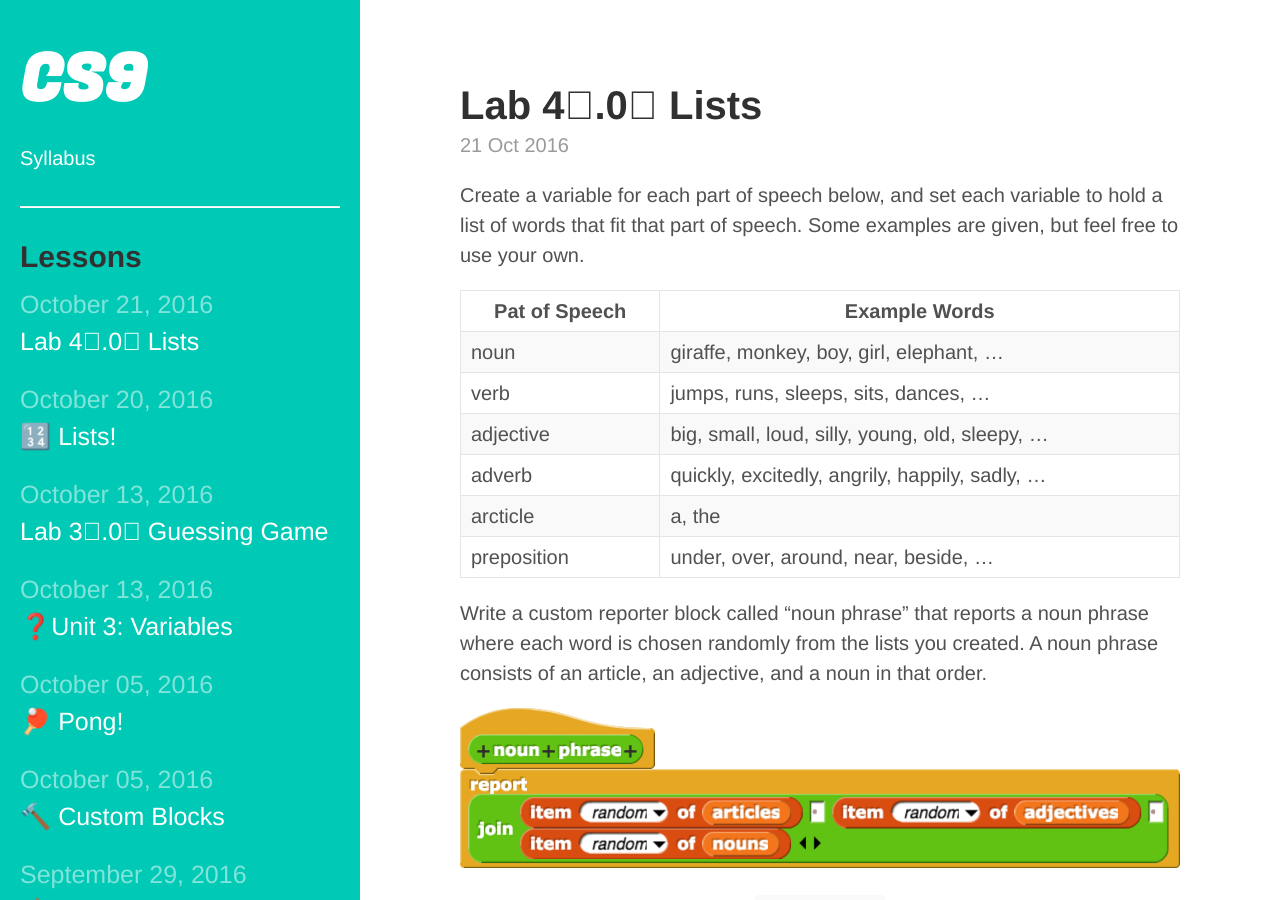
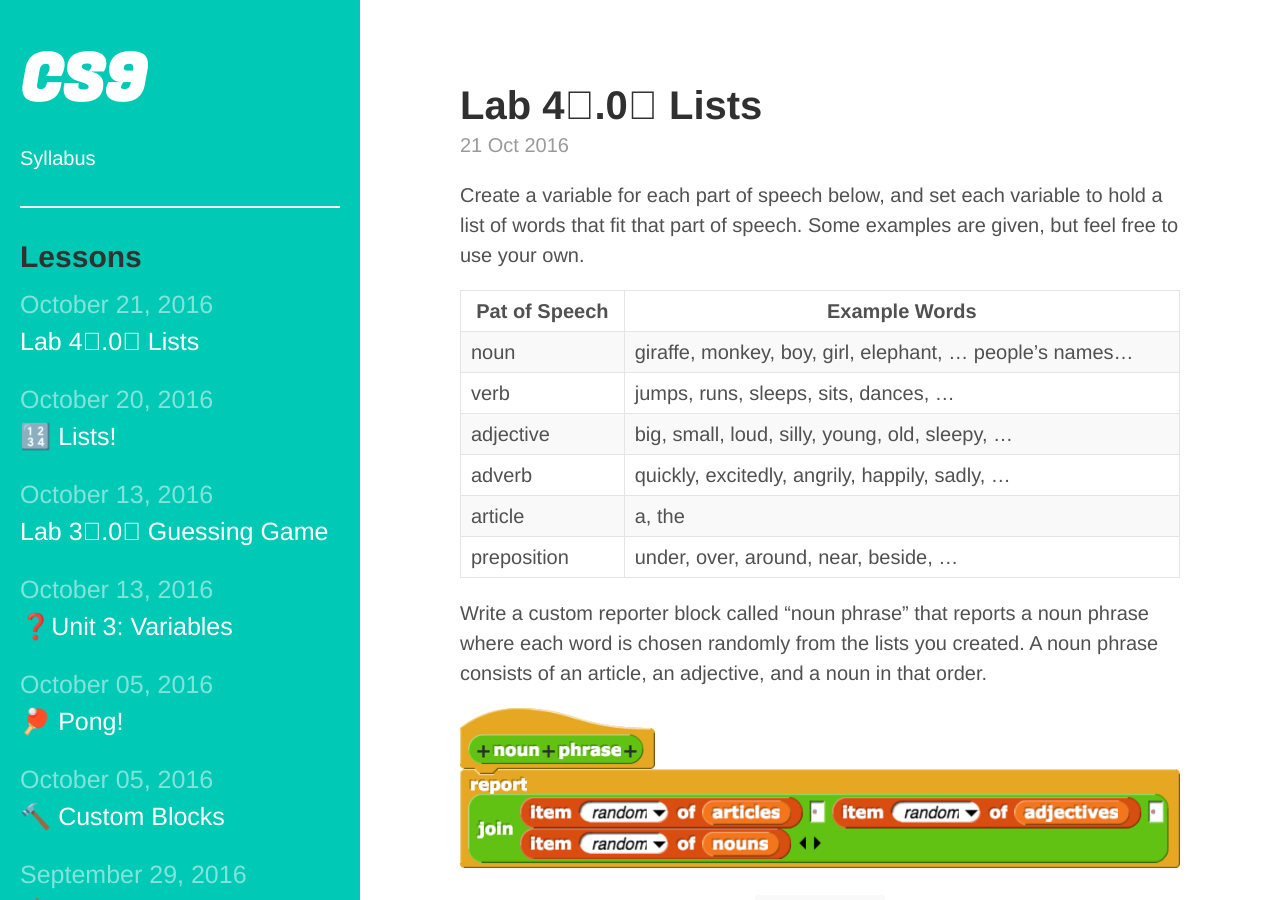
Before and after one commit to bensk/CS9, a Jekyll site: the page built from _posts/2016-10-21-lab-4⃣-0⃣-lists.md, in a window 1280 px wide and 900 px high. Built offline with Jekyll 4.4.1, drawn with Linux system fonts in a browser that asks for light colours; some web fonts are replaced; a style sheet for code colours, icons or effects is not loaded.

Commit message:
:up: specs

```diff
--- a/_posts/2016-10-21-lab-4⃣-0⃣-lists.md
+++ b/_posts/2016-10-21-lab-4⃣-0⃣-lists.md
@@ -8,11 +8,11 @@ Create a variable for each part of speech below, and set each variable to hold a
 
 | Pat of Speech | Example Words                                    |
 | ------------- | ------------------------------------------------ |
-| noun          | giraffe, monkey, boy, girl, elephant, ...        |
+| noun          | giraffe, monkey, boy, girl, elephant, ... people's names...       |
 | verb          | jumps, runs, sleeps, sits, dances, ...           |
 | adjective     | big, small, loud, silly, young, old, sleepy, ... |
 | adverb        | quickly, excitedly, angrily, happily, sadly, ... |
-| arcticle      | a, the                                           |
+| article      | a, the                                           |
 | preposition   | under, over, around, near, beside, ...           |
 
 Write a custom reporter block called "noun
```
